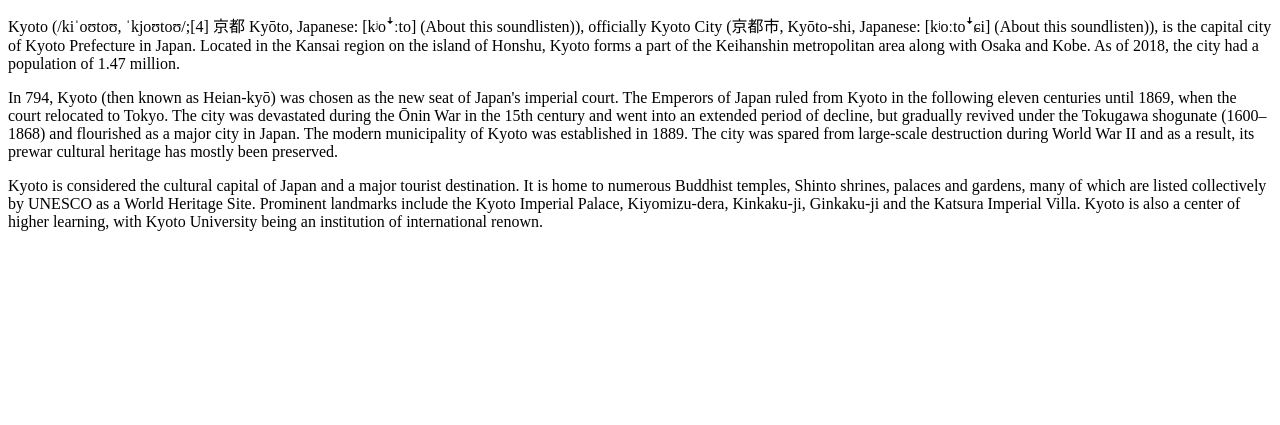
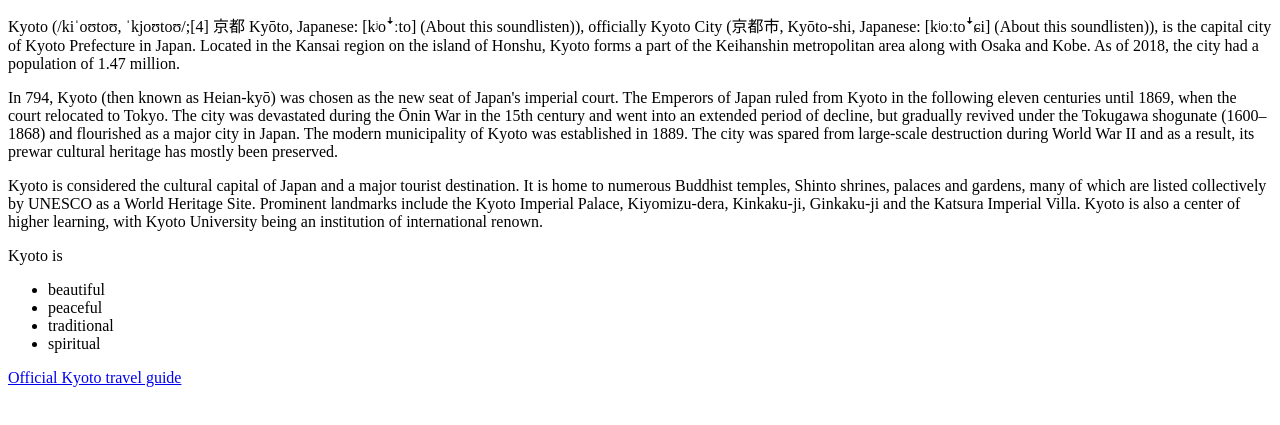
Before and after one commit to ktbr90/webdevbabysteps, a plain HTML site: page index.html in a window 1280 px wide. Shown: the part 101-526 px from the top of the page. Drawn offline with Linux system fonts and the light colour scheme.

Commit message:
Add files via upload

```diff
--- a/index.html
+++ b/index.html
@@ -6,11 +6,24 @@
   </head>
   <body>
     <h1>The wonders of Kyoto</h1>
+
+
     <img src="images/kyoto-1.jpg" alt="My test image">
         <p>Kyoto (/kiˈoʊtoʊ, ˈkjoʊtoʊ/;[4] 京都 Kyōto, Japanese: [kʲoꜜːto] (About this soundlisten)), officially Kyoto City (京都市, Kyōto-shi, Japanese: [kʲoːtoꜜɕi] (About this soundlisten)), is the capital city of Kyoto Prefecture in Japan. Located in the Kansai region on the island of Honshu, Kyoto forms a part of the Keihanshin metropolitan area along with Osaka and Kobe. As of 2018, the city had a population of 1.47 million.</p>
 
         <p>In 794, Kyoto (then known as Heian-kyō) was chosen as the new seat of Japan's imperial court. The Emperors of Japan ruled from Kyoto in the following eleven centuries until 1869, when the court relocated to Tokyo. The city was devastated during the Ōnin War in the 15th century and went into an extended period of decline, but gradually revived under the Tokugawa shogunate (1600–1868) and flourished as a major city in Japan. The modern municipality of Kyoto was established in 1889. The city was spared from large-scale destruction during World War II and as a result, its prewar cultural heritage has mostly been preserved.</p>
 
         <p>Kyoto is considered the cultural capital of Japan and a major tourist destination. It is home to numerous Buddhist temples, Shinto shrines, palaces and gardens, many of which are listed collectively by UNESCO as a World Heritage Site. Prominent landmarks include the Kyoto Imperial Palace, Kiyomizu-dera, Kinkaku-ji, Ginkaku-ji and the Katsura Imperial Villa. Kyoto is also a center of higher learning, with Kyoto University being an institution of international renown.</p>
+
+        <p>Kyoto is</p>
+            <ul>
+              <li>beautiful</li>
+              <li>peaceful</li>
+              <li>traditional</li>
+              <li>spiritual</li>
+            </ul>
+
+        <a href="https://kyoto.travel/en">Official Kyoto travel guide</a>
+
   </body>
 </html>
```
